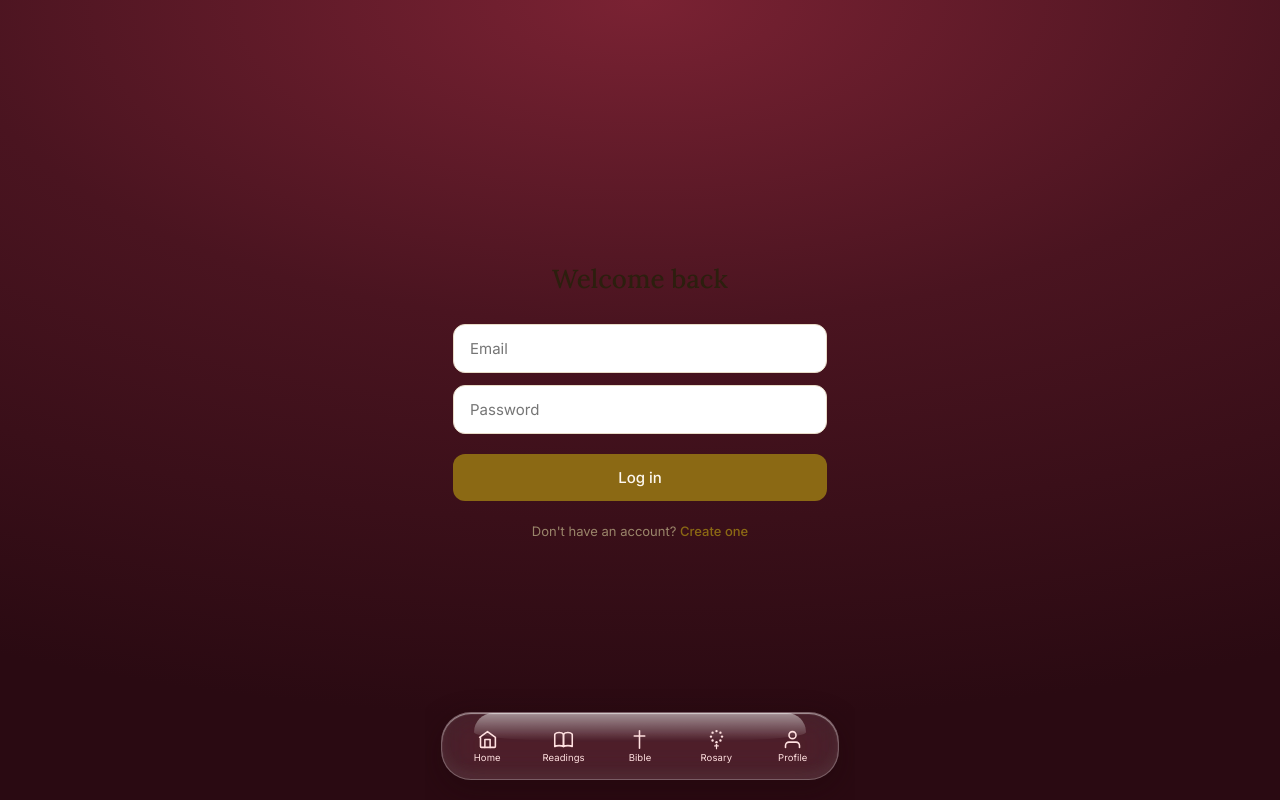
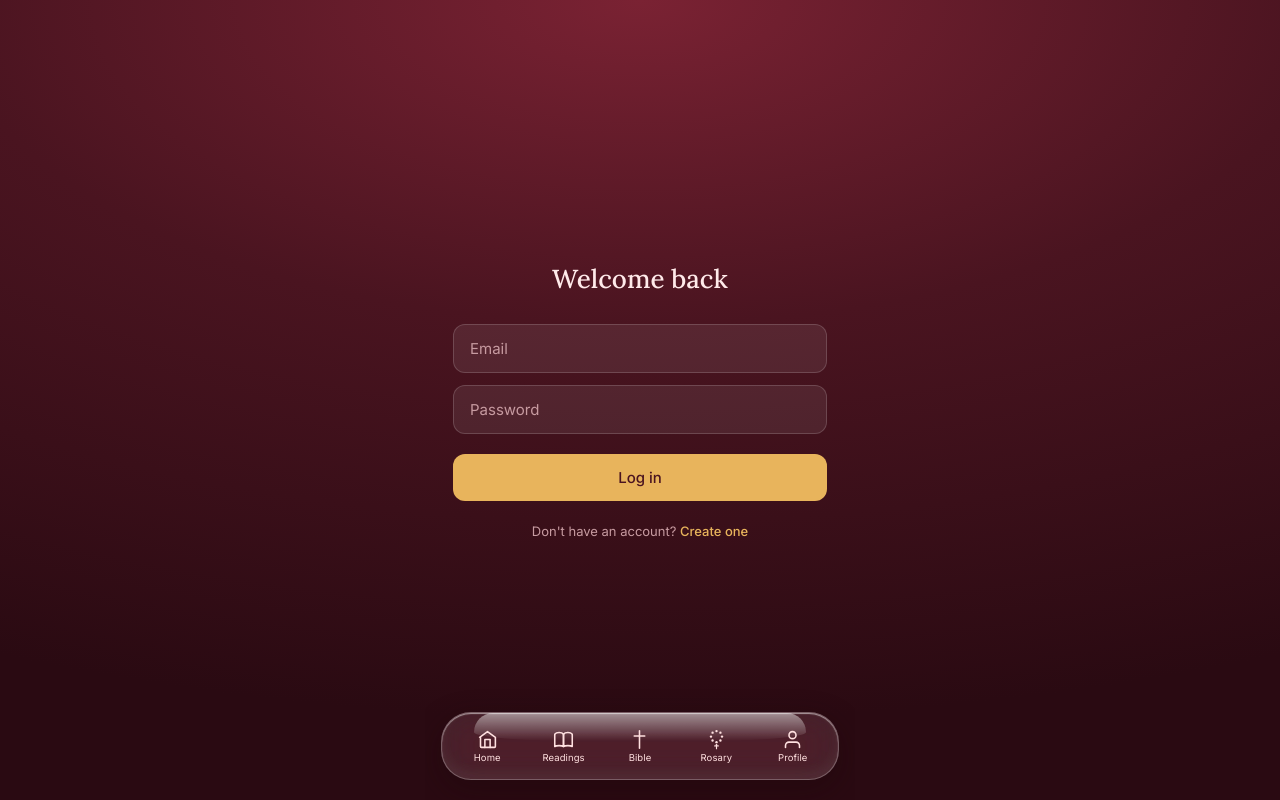
Before and after one commit to dorianzelaya/catholic-companion, a React (Vite) app in the folder frontend/: page /login in a window 1280 px wide. Built offline with nearby package versions, Linux system fonts and the light colour scheme.

Commit message:
dark red theme override across all pages

```diff
--- a/frontend/src/styles/index.css
+++ b/frontend/src/styles/index.css
@@ -10,3 +10,6 @@
 @import './prayers.css';
 @import './bible.css';
 @import './profile.css';
+
+/* Theme override — must stay last */
+@import './theme-red.css';
--- /dev/null
+++ b/frontend/src/styles/theme-red.css
@@ -0,0 +1,164 @@
+/* ============================================================
+   Dark red theme override.
+   Imported LAST in index.css so it wins over the module files.
+   Delete the import to revert to the cream theme.
+   ============================================================ */
+
+:root {
+  /* --cream stays light: it is used as TEXT on gold buttons */
+  --cream: #fff2f2;
+
+  /* Surfaces become translucent glass over the crimson gradient */
+  --cream-dark: rgba(255, 255, 255, 0.07);
+  --cream-border: rgba(255, 255, 255, 0.16);
+
+  /* Text ramp, warm off-whites instead of browns */
+  --brown-dark: #ffeaea;
+  --brown-mid: #f0cccc;
+  --brown-light: #c79ba1;
+
+  /* Gold brightened so it reads against deep red */
+  --gold: #e8b45c;
+  --gold-light: #f3d79b;
+
+  /* Shared card fill */
+  --glass-card: rgba(255, 255, 255, 0.08);
+  --glass-card-strong: rgba(255, 255, 255, 0.12);
+}
+
+/* ---------- Cards that hardcoded #ffffff ---------- */
+.feature-card,
+.saint-wiki-block,
+.struggle-pill,
+.struggle-passage,
+.struggle-prayer,
+.examination-item,
+.rosary-mystery-btn,
+.prayer-item-btn,
+.prayer-detail-card,
+.prayers-category-btn,
+.bible-testament-btn,
+.bible-book-btn,
+.bible-chapter-btn,
+.profile-section,
+.saved-prayer-row {
+  background-color: var(--glass-card);
+  border-color: var(--cream-border);
+  color: var(--brown-dark);
+}
+
+.feature-card:active,
+.struggle-pill:active {
+  background-color: var(--glass-card-strong);
+}
+
+/* Inputs */
+.auth-form input {
+  background-color: var(--glass-card);
+  border-color: var(--cream-border);
+  color: var(--brown-dark);
+}
+
+.auth-form input::placeholder {
+  color: var(--brown-light);
+}
+
+.auth-form input:focus {
+  border-color: var(--gold);
+}
+
+/* ---------- Bars that used the page background ---------- */
+.rosary-next-container {
+  background-color: rgba(42, 10, 18, 0.85);
+  -webkit-backdrop-filter: blur(12px);
+  backdrop-filter: blur(12px);
+  border-top-color: var(--cream-border);
+}
+
+/* ---------- Headers ---------- */
+.page-header,
+.home-header {
+  background-color: rgba(255, 255, 255, 0.06);
+  border-bottom-color: var(--cream-border);
+}
+
+/* ---------- Text on gold stays dark ---------- */
+.bible-chapter-btn.read,
+.rosary-today-btn,
+.rosary-next-btn,
+.bible-mark-read-btn,
+.auth-form button,
+.profile-avatar,
+.rosary-guide-step-num,
+.profile-feature-badge {
+  color: #4a1420;
+}
+
+.bible-mark-read-btn.read {
+  background-color: transparent;
+  color: var(--gold);
+}
+
+/* ---------- Reds that were tuned for a light background ---------- */
+.auth-error {
+  color: #ff9b9b;
+}
+
+.profile-logout-btn {
+  color: #ff8f8f;
+}
+
+.struggle-crisis {
+  background-color: rgba(120, 20, 30, 0.45);
+  border-color: rgba(255, 140, 140, 0.3);
+}
+
+.struggle-crisis-text {
+  color: #ffc9c9;
+}
+
+/* ---------- Progress + dividers ---------- */
+.rosary-progress-bar,
+.profile-reading-bar-bg {
+  background-color: rgba(255, 255, 255, 0.14);
+}
+
+.profile-divider,
+.saint-card-divider {
+  background-color: var(--cream-border);
+}
+
+/* ---------- Images ---------- */
+.prayer-image {
+  background-color: rgba(0, 0, 0, 0.2);
+}
+
+/* ---------- Arrows / chevrons ---------- */
+.feature-card-arrow,
+.profile-feature-arrow {
+  color: var(--brown-light);
+}
+
+/* ---------- Toggle ---------- */
+.profile-toggle {
+  background-color: rgba(255, 255, 255, 0.18);
+}
+
+.profile-toggle.active {
+  background-color: var(--gold);
+}
+
+/* ---------- Bible reading surface ---------- */
+.bible-nav-btn,
+.rosary-prev-btn,
+.rosary-restart-btn,
+.rosary-guide-btn {
+  background-color: var(--glass-card);
+  border-color: var(--cream-border);
+  color: var(--brown-dark);
+}
+
+/* ---------- Kill tap highlight app-wide ---------- */
+button {
+  -webkit-tap-highlight-color: transparent;
+}
```
